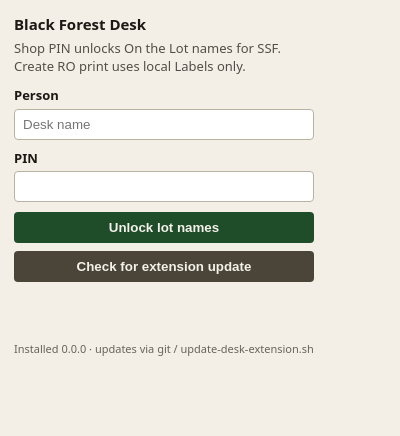
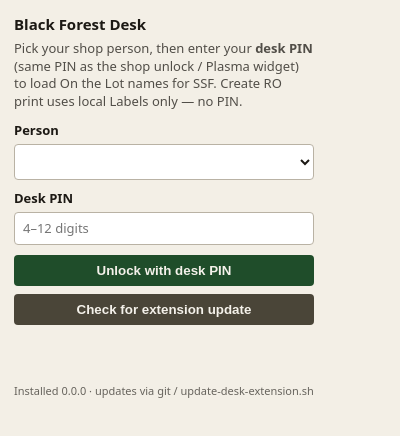
Before and after one commit to BlackForestPorsche/label-connect, a browser extension: page extension/chromium/popup.html in a window 400 px wide. Drawn offline with Linux system fonts and the light colour scheme.

Commit message:
Desk 0.1.6: Person dropdown in popup HTML (shared/firefox/chromium)

```diff
--- a/extension/chromium/popup.html
+++ b/extension/chromium/popup.html
@@ -29,7 +29,8 @@
         margin: 0 0 4px;
         font-weight: 600;
       }
-      input {
+      input,
+      select {
         width: 100%;
         box-sizing: border-box;
         margin: 0 0 10px;
@@ -37,6 +38,8 @@
         border: 1px solid #b9b2a4;
         border-radius: 4px;
         background: #fff;
+        color: inherit;
+        font: inherit;
       }
       button {
         width: 100%;
@@ -75,16 +78,20 @@
   </head>
   <body>
     <h1>Black Forest Desk</h1>
-    <p>Shop PIN unlocks On the Lot names for SSF. Create RO print uses local Labels only.</p>
+    <p>
+      Pick your shop person, then enter your <strong>desk PIN</strong> (same PIN as the shop unlock / Plasma widget) to load On the Lot names for SSF.
+      Create RO print uses local Labels only — no PIN.
+    </p>
     <label for="person">Person</label>
-    <input id="person" autocomplete="username" placeholder="Desk name" />
-    <label for="pin">PIN</label>
-    <input id="pin" type="password" autocomplete="current-password" inputmode="numeric" />
-    <button id="unlock" type="button">Unlock lot names</button>
+    <select id="person" autocomplete="username" aria-label="Shop person"></select>
+    <label for="pin">Desk PIN</label>
+    <input id="pin" type="password" autocomplete="current-password" inputmode="numeric" placeholder="4–12 digits" />
+    <button id="unlock" type="button">Unlock with desk PIN</button>
     <button id="checkUpdate" class="secondary" type="button">Check for extension update</button>
     <div id="status" role="status"></div>
     <div id="update" role="status"></div>
     <div id="version" class="meta"></div>
+    <script src="lot-names.js"></script>
     <script src="popup.js"></script>
   </body>
 </html>
```
Also changed, not shown: extension/firefox/popup.html (+13 -6 lines), extension/shared/popup.html (+13 -6 lines).
